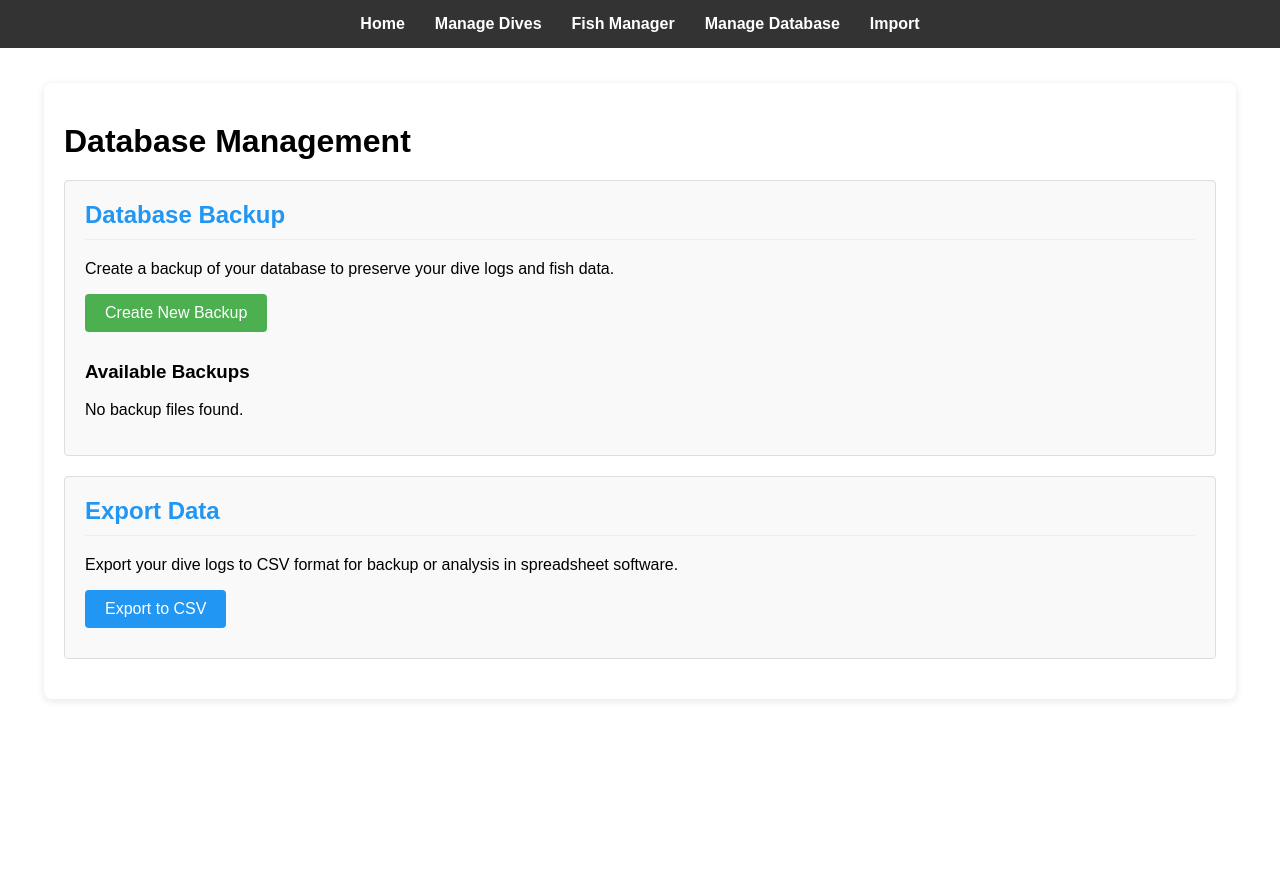
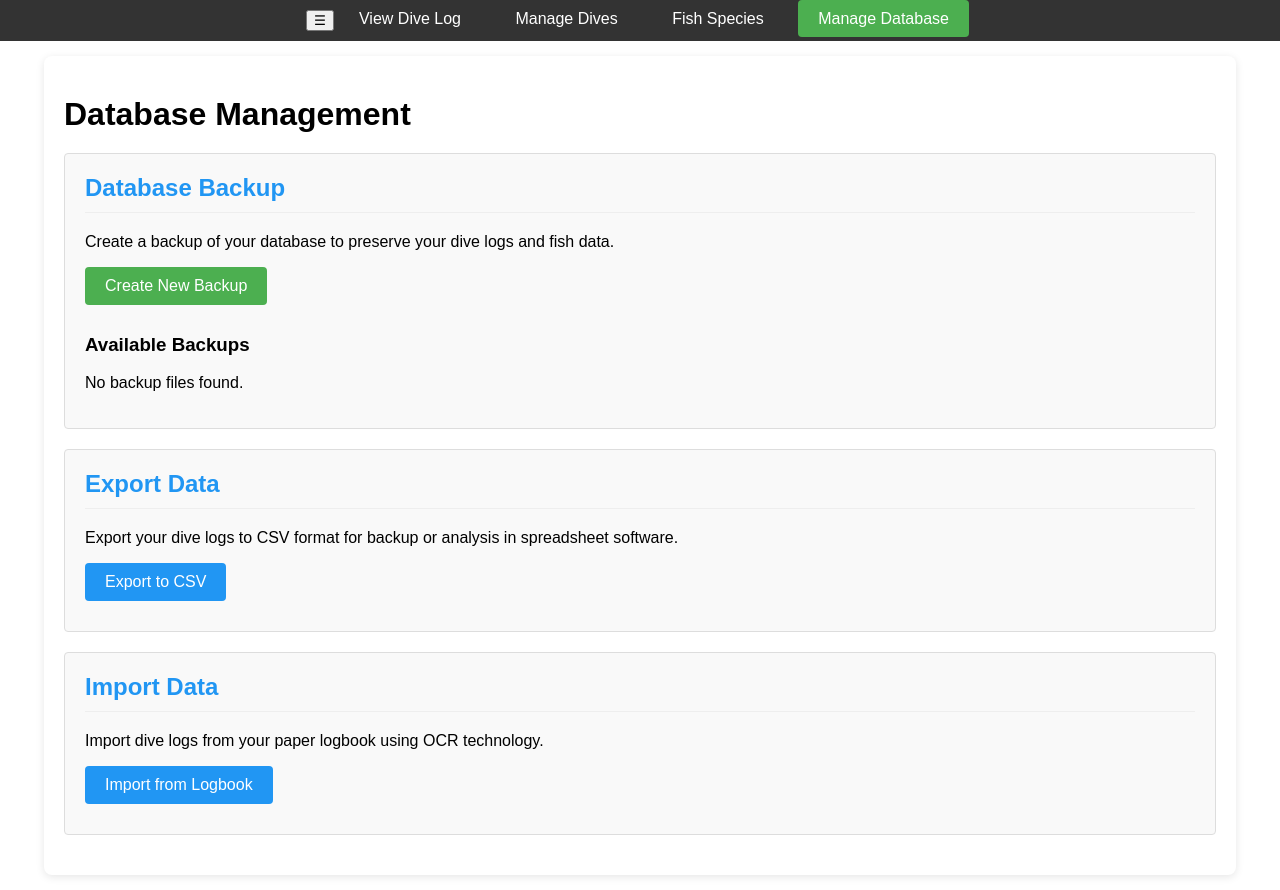
Before and after one commit to sw82/divelog, a PHP site: page /manage_db.php in a window 1280 px wide. Before the commit the page ends 701 px from the top, so only its background shows below. Run offline with PHP 8.4, Linux system fonts and the light colour scheme.

Commit message:
Simplify navigation menu and move Import/Export to Manage Database section

```diff
--- a/manage_db.php
+++ b/manage_db.php
@@ -437,6 +437,12 @@ if (isset($_GET['action']) && $_GET['action'] === 'create_backup') {
             <p>Export your dive logs to CSV format for backup or analysis in spreadsheet software.</p>
             <a href="?action=export_csv" class="action-button">Export to CSV</a>
         </div>
+
+        <div class="card">
+            <h2>Import Data</h2>
+            <p>Import dive logs from your paper logbook using OCR technology.</p>
+            <a href="import.php" class="action-button">Import from Logbook</a>
+        </div>
     </div>
 </body>
 </html>
--- a/navigation.php
+++ b/navigation.php
@@ -1,7 +1,52 @@
-    <div class="navigation">
-        <a href="index.php">Home</a>
-        <a href="populate_db.php">Manage Dives</a>
-        <a href="fish_manager.php">Fish Manager</a>
-        <a href="manage_db.php">Manage Database</a>
-        <a href="import.php">Import</a>
+<nav class="menu">
+    <button class="mobile-menu-toggle" id="mobileMenuToggle">☰</button>
+    <div class="menu-items">
+        <a href="index.php" id="nav-index">View Dive Log</a>
+        <a href="populate_db.php" id="nav-populate">Manage Dives</a>
+        <a href="fish_manager.php" id="nav-fish">Fish Species</a>
+        <a href="manage_db.php" id="nav-db">Manage Database</a>
     </div>
+</nav>
+<script>
+document.addEventListener('DOMContentLoaded', function() {
+    // Set active nav link based on current page
+    const currentPath = window.location.pathname;
+    const filename = currentPath.substring(currentPath.lastIndexOf('/')+1);
+
+    // Remove all active classes first
+    document.querySelectorAll('.menu a').forEach(item => {
+        item.classList.remove('active');
+    });
+
+    // Add active class to current page link
+    if (filename === 'index.php' || filename === '') {
+        document.getElementById('nav-index').classList.add('active');
+    } else if (filename === 'populate_db.php') {
+        document.getElementById('nav-populate').classList.add('active');
+    } else if (filename === 'fish_manager.php' || filename === 'fish_details.php') {
+        document.getElementById('nav-fish').classList.add('active');
+    } else if (filename === 'manage_db.php' || filename === 'backup_db.php' || filename === 'update_database.php' ||
+               filename === 'import.php' || filename === 'process_ocr.php' || filename === 'save_ocr_data.php' ||
+               filename === 'export_csv.php') {
+        document.getElementById('nav-db').classList.add('active');
+    }
+
+    // Mobile menu toggle
+    const mobileMenuToggle = document.getElementById('mobileMenuToggle');
+    const menuItems = document.querySelector('.menu-items');
+
+    if (mobileMenuToggle) {
+        mobileMenuToggle.addEventListener('click', function() {
+            menuItems.classList.toggle('active');
+        });
+    }
+
+    // Close menu when clicking outside
+    document.addEventListener('click', function(event) {
+        if (menuItems && menuItems.classList.contains('active') &&
+            !event.target.closest('.menu') && event.target !== mobileMenuToggle) {
+            menuItems.classList.remove('active');
+        }
+    });
+});
+</script>
```
